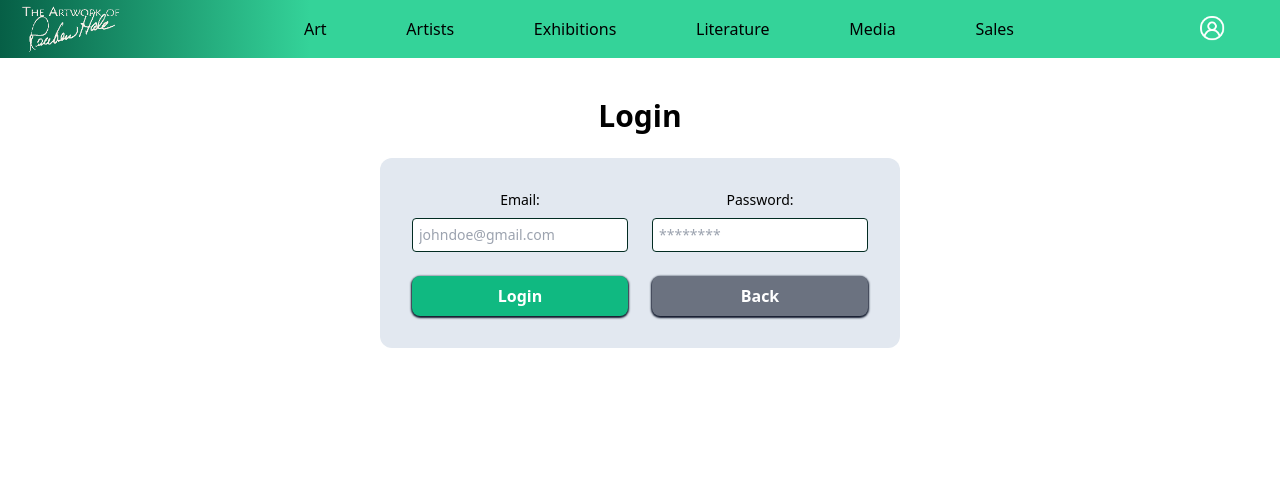
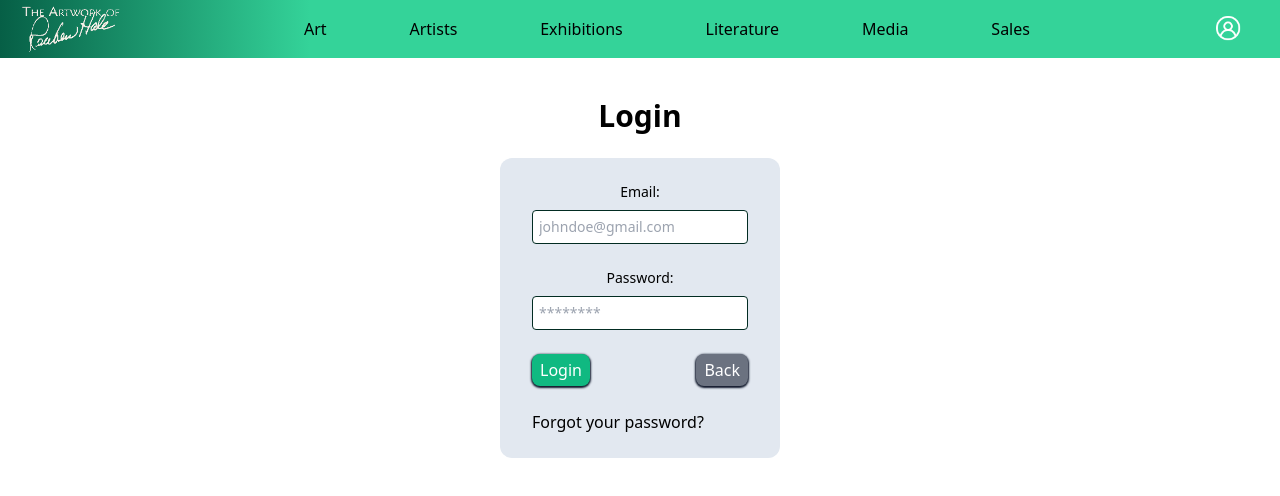
Before and after one commit to WebWarriors-UNF-CIS/rhams-old, a Next.js app: page /login in a window 1280 px wide. Shown: the top 496 px of the page. Built offline with nearby package versions, Linux system fonts and the light colour scheme; what remult would draw is missing.

Commit message:
adjusted button size

```diff
--- a/src/app/artists/create/page.tsx
+++ b/src/app/artists/create/page.tsx
@@ -187,8 +187,10 @@ export default function AddArtist() {
           onChange={handleChange}
         />
       </div>
-      <button type="submit" className="btn-green">Add Artist</button>
-      <button type="button" className="btn-gray" onClick={() => router.push('/artists')}>Back</button>
+      <div className="sm:col-span-2 flex flex-row justify-between">
+        <button type="submit" className="btn-green">Add Artist</button>
+        <button type="button" className="btn-gray" onClick={() => router.push('/artists')}>Back</button>
+      </div>
     </form>
   </div>
   )
--- a/src/app/exhibitions/create/page.tsx
+++ b/src/app/exhibitions/create/page.tsx
@@ -95,8 +95,10 @@ export default function ExhibitRegistration()
               required
             />
           </div>
-          <button type="submit" className="btn-green">Add Exhibition</button>
-          <button type="button" className="btn-gray" onClick={() => router.push('/exhibitions/manage')}>Back</button>
+          <div className="sm:col-span-2 flex flex-row justify-between">
+            <button type="submit" className="btn-green">Add</button>
+            <button type="button" className="btn-gray" onClick={() => router.push('/exhibitions/manage')}>Back</button>
+          </div>
         </form>
       </div>
     );
--- a/src/app/globals.css
+++ b/src/app/globals.css
@@ -36,7 +36,7 @@
   }
   button
   {
-    @apply text-white text-center font-semibold px-4 py-2 rounded-lg shadow-slate-900 shadow-[0_1px_2px_1px_rgba(0,0,0,0.25)]
+    @apply text-white text-center w-fit h-fit px-2 py-1 rounded-lg shadow-slate-900 shadow-[0_1px_2px_1px_rgba(0,0,0,0.25)]
   }
   .chip
   {
@@ -48,19 +48,19 @@
   }
   .btn-green
   {
-    @apply bg-emerald-500 dark:bg-emerald-600 hover:bg-emerald-600 dark:hover:bg-emerald-700
+    @apply bg-emerald-500 hover:bg-emerald-600
   }
   .btn-gray
   {
     @apply bg-gray-500  dark:bg-gray-400  hover:bg-gray-600 dark:hover:bg-gray-500
   }
-  .btn-red
+  .btn-red /* currently unused, if for delete buttons, maybe we could use a trash can icon instead */
   {
     @apply bg-red-500  dark:bg-red-600 hover:bg-red-600 dark:hover:bg-red-700
   }
   form
   {
-    @apply grid gap-6 mb-6 md:grid-cols-2 p-8 bg-slate-200 dark:bg-slate-800 rounded-xl
+    @apply grid gap-6 mb-6 md:grid-cols-2 px-8 p-6 bg-slate-200 dark:bg-slate-800 rounded-xl
   }
   .card
   {
--- a/src/app/login/page.tsx
+++ b/src/app/login/page.tsx
@@ -5,6 +5,7 @@ import { useRouter } from 'next/navigation';
 import { remult } from 'remult';
 import { User } from '../shared/user';
 import '../globals.css'
+import Link from 'next/link';
 
 const userRepo = remult.repo(User);
 
@@ -30,9 +31,9 @@ export default function Login() {
     }
 
     return (
-    <div className="flex flex-col justify-center items-center mx-auto mt-10">
+    <div className="flex flex-col items-center mx-auto mt-10">
       <h1 className='dark:text-white margin-auto text-3xl font-semibold mb-6'>Login</h1>
-      <form onSubmit={login}>
+      <form onSubmit={login} className='!flex flex-col'>
         <div className='input'>
           <label htmlFor="email">Email:</label>
           <input
@@ -53,8 +54,11 @@ export default function Login() {
             onChange={(e) => setPassword(e.target.value)}
           />
         </div>
-        <button type="submit" className="btn-green">Login</button>
-        <button type="button" className="btn-gray" onClick={() => router.push('./users/create')}>Back</button>
+        <div className="flex flex-row justify-between">
+          <button type="submit" className="btn-green">Login</button>
+          <button type="button" className="btn-gray" onClick={() => router.push('./users/create')}>Back</button>
+        </div>
+        <Link href="/reset" className='hover:text-blue-600 dark:text-white'>Forgot your password?</Link>
       </form>
     </div>
     );
```
